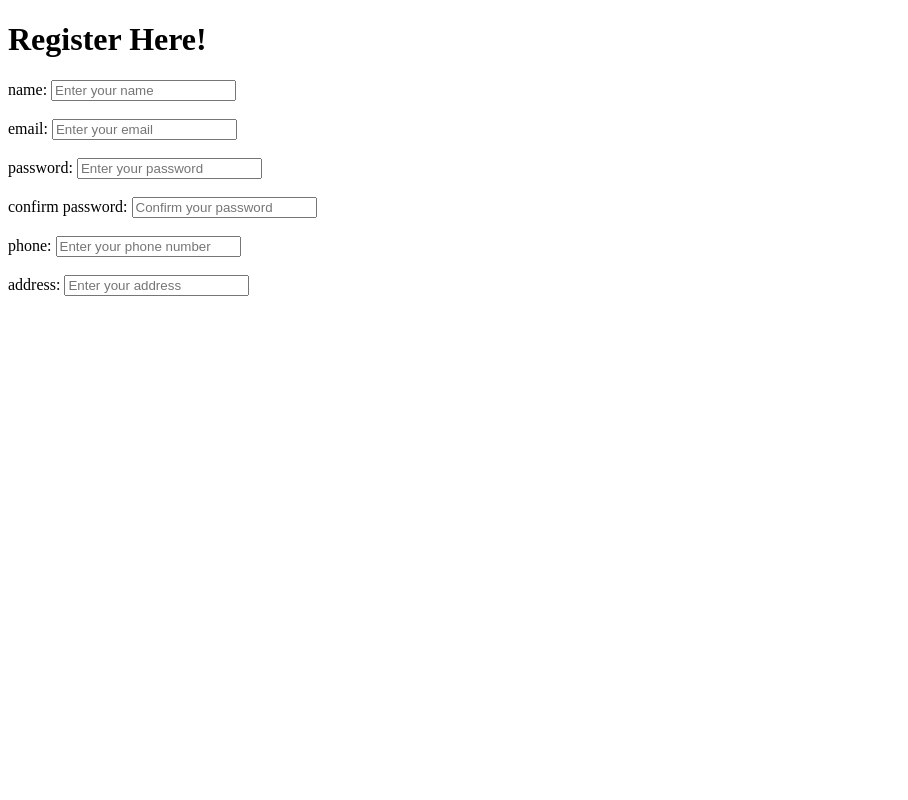
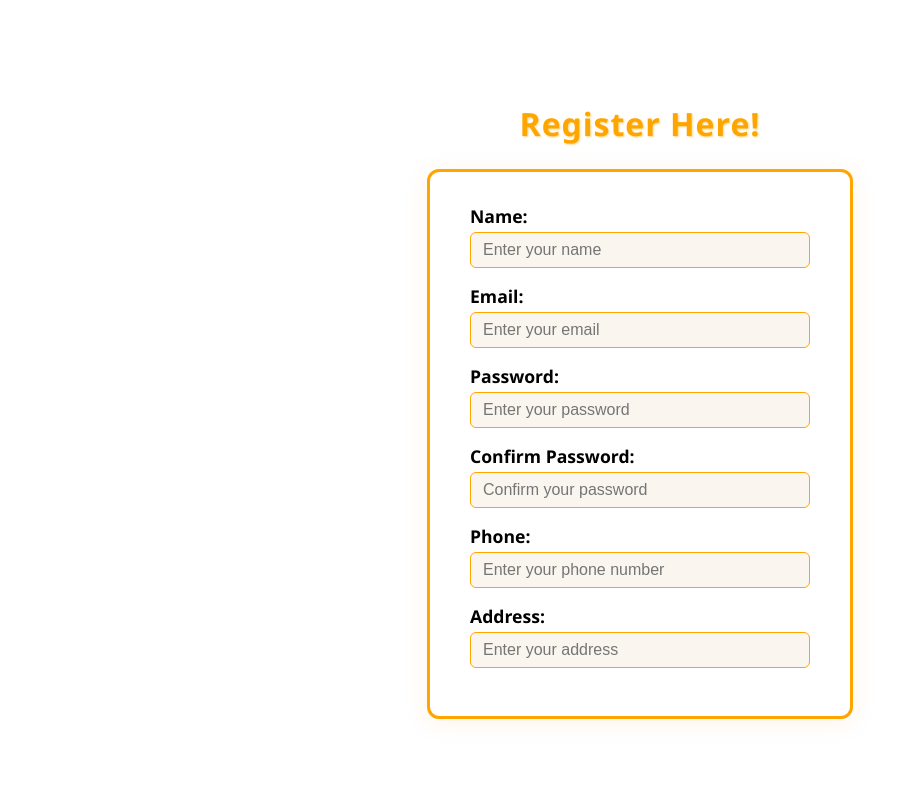
Before and after one commit to ghadiyaharsh/Django, a Django app: page /registration/ in a window 1280 px wide. Shown: the whole page, without its empty margins (0-908 px from the left). Run offline with Django 5.2, Linux system fonts and the light colour scheme.

Commit message:
add form

```diff
--- a/Basic/templates/registration.html
+++ b/Basic/templates/registration.html
@@ -4,46 +4,84 @@
     <meta charset="UTF-8">
     <meta name="viewport" content="width=device-width, initial-scale=1.0">
     <title>{{ title1 }}</title>
-
     <style>
-        .registration{
-            border-radius: 10px;
-            border: 2px solid #000;
-            padding: 20px;
-            background-color:rgb(242, 163, 107);
-            width: 300px;
-            margin: 0 auto;
+        body {
+            background: #fff;
+            min-height: 100vh;
+            margin: 0;
+            display: flex;   /* it is used for flex display */
+            align-items: center; /* it is used for vertical alignment */
+            justify-content: center;
+            font-family: 'Segoe UI', Tahoma, Geneva, Verdana, sans-serif;
+        }
+        .registration {
+            border: 3px solid orange;
+            border-radius: 12px;
+            padding: 32px 40px;
+            background: #fff;
+            color: orange;
+            font-size: 1.1rem;
+            box-shadow: 0 4px 24px rgba(255,140,0,0.10);
+            display: flex;
+            flex-direction: column;
+            min-width: 340px;
+        }
+        .registration label {
+            color: black;
+            font-weight: 600;
+            margin-bottom: 4px;
+        }
+        .registration input[type="text"],
+        .registration input[type="email"],
+        .registration input[type="password"],
+        .registration input[type="tel"] {
+            border: 1.5px solid orange;
+            border-radius: 6px;
+            padding: 8px 12px;
+            margin-bottom: 16px;
+            font-size: 1rem;
+            color:rgb(183, 89, 22);
+            background:rgb(250, 245, 239);
+            outline: none;
+            transition: border 0.2s;
+        }
+        .registration input:focus {
+            border-color: #ff9800;
+            background: #fff3e0;
+        }
+        h1 {
             text-align: center;
-            font-family: Arial, sans-serif;
-            font-size: 16px;
-            color: #333;
+            color: orange;
+            font-size: 2rem;
+            font-weight: bold;
+            letter-spacing: 1px;
+            margin-bottom: 24px;
+            text-shadow: 1px 1px 2px #ffd580;
         }
-
     </style>
-
 </head>
 <body>
+    <div>
+        <h1>Register Here!</h1>
+        <form class="registration">
+            <label for="username">Name:</label>
+            <input type="text" id="username" name="username" placeholder="Enter your name">
 
-    <h1>Register Here!</h1>
-<div clas='registration'>
-    <label for="username">name:</label>
-    <input type="text" id="username" name="username" placeholder="Enter your name" width='27px'><br><br>
+            <label for="email">Email:</label>
+            <input type="email" id="email" name="email" placeholder="Enter your email">
 
-    <label for="email">email:</label>
-    <input type="email" id="email" name="email" placeholder="Enter your email" width='27px'><br><br>
+            <label for="password">Password:</label>
+            <input type="password" id="password" name="password" placeholder="Enter your password">
 
-    <label for="password">password:</label>
-    <input type="password" id="password" name="password" placeholder="Enter your password" width='27px'><br><br>
+            <label for="confirm_password">Confirm Password:</label>
+            <input type="password" id="confirm_password" name="confirm_password" placeholder="Confirm your password">
 
-    <label for="confirm_password">confirm password:</label>
-    <input type="password" id="confirm_password" name="confirm_password" placeholder="Confirm your password" width='27px'><br><br>
+            <label for="phone">Phone:</label>
+            <input type="tel" id="phone" name="phone" placeholder="Enter your phone number">
 
-    <label for="phone">phone:</label>
-    <input type="tel" id="phone" name="phone" placeholder="Enter your phone number" width='27px'><br><br>
-
-    <label for="address">address:</label>
-    <input type="text" id="address" name="address" placeholder="Enter your address" width='27px'><br><br>
-</div>
-
+            <label for="address">Address:</label>
+            <input type="text" id="address" name="address" placeholder="Enter your address">
+        </form>
+    </div>
 </body>
 </html>
```
